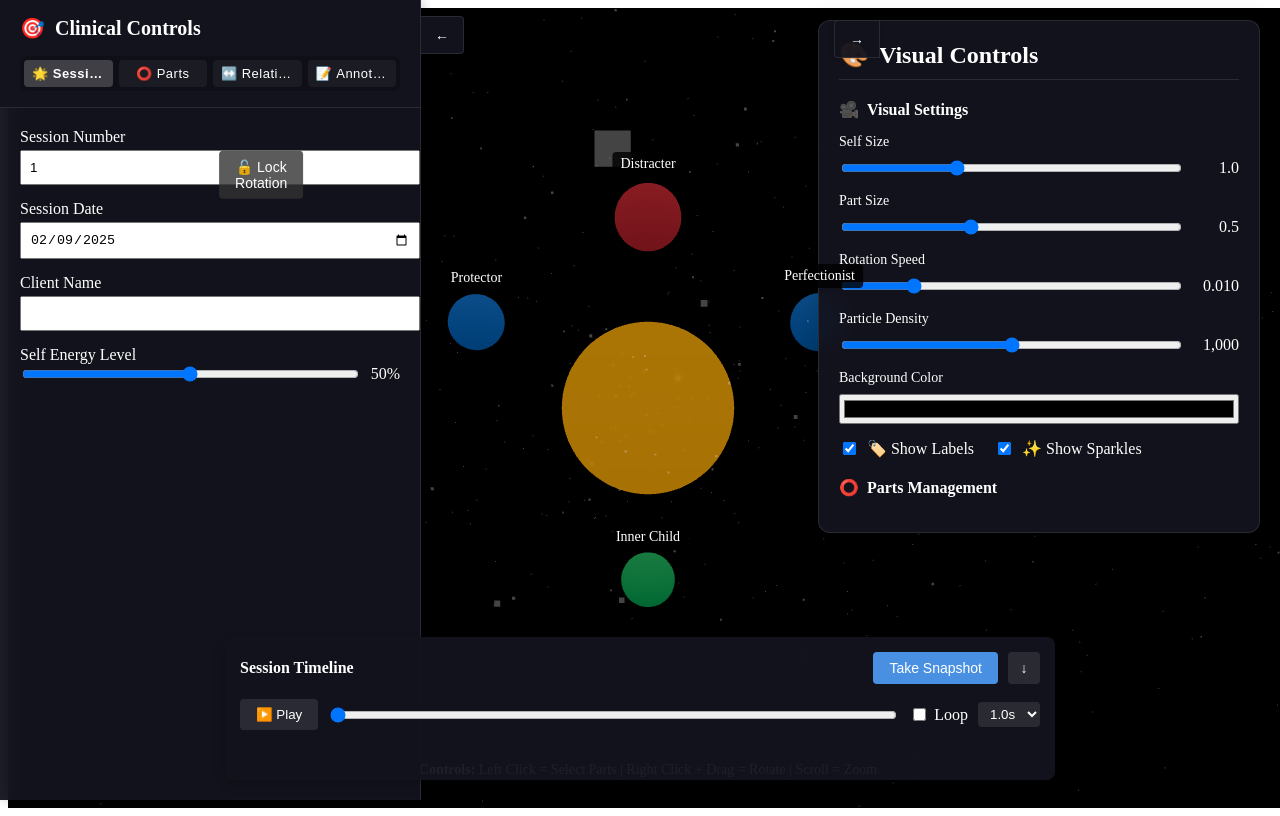
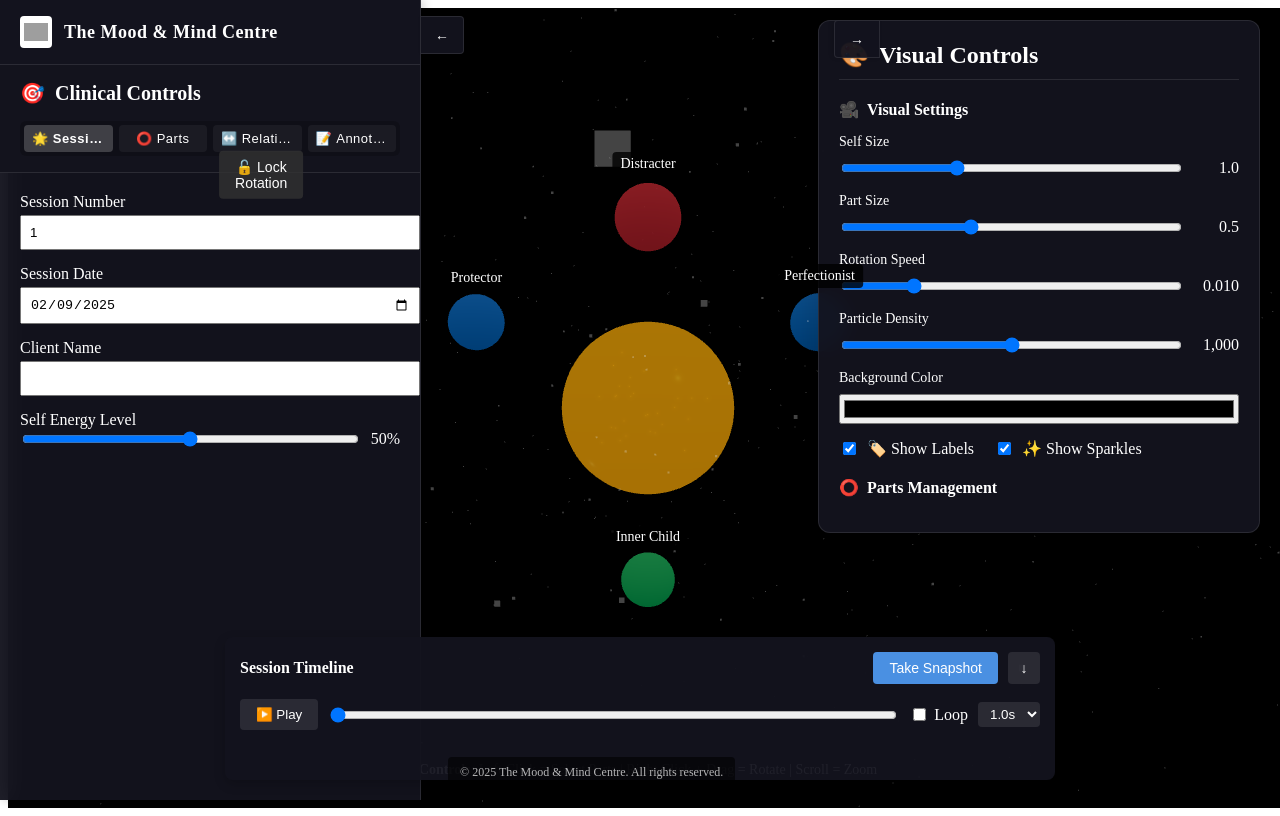
Before and after one commit to Salival-Design/IFS-visulization-tool, a React (Vite) app: page / in a window 1280 px wide. Built offline with nearby package versions, Linux system fonts and the light colour scheme; grey boxes are pictures that could not be loaded.

Commit message:
feat: Add company branding and improve UI layout
- Add The Mood & Mind Centre logo and name to CliniciansControlPanel - Add copyright notice to App component - Improve panel transitions and animations - Enhance UI layout and styling - Fix positioning issues with panels and controls

```diff
--- a/src/App.tsx
+++ b/src/App.tsx
@@ -232,6 +232,21 @@ function App() {
         }}>
           <strong>Controls:</strong> Left Click = Select Parts | Right Click + Drag = Rotate | Scroll = Zoom
         </div>
+
+        {/* Copyright Notice */}
+        <div style={{
+          position: 'absolute',
+          bottom: '20px',
+          left: '440px',
+          color: 'rgba(255, 255, 255, 0.7)',
+          fontSize: '12px',
+          padding: '8px 12px',
+          backgroundColor: 'rgba(0, 0, 0, 0.6)',
+          borderRadius: '4px',
+          zIndex: 1000
+        }}>
+          © {new Date().getFullYear()} The Mood & Mind Centre. All rights reserved.
+        </div>
       </div>
     </ErrorBoundary>
   );
--- a/src/components/CliniciansControlPanel.tsx
+++ b/src/components/CliniciansControlPanel.tsx
@@ -940,6 +940,44 @@ const CliniciansControlPanel: React.FC<CliniciansControlPanelProps> = ({
           scrollbarColor: 'rgba(255,255,255,0.3) rgba(0,0,0,0.2)'
         }}
       >
+        {/* Company Logo and Name */}
+        <div style={{
+          padding: '16px 20px',
+          borderBottom: '1px solid rgba(255,255,255,0.1)',
+          backgroundColor: 'rgba(20, 20, 30, 0.98)',
+          display: 'flex',
+          alignItems: 'center',
+          gap: '12px'
+        }}>
+          <div style={{
+            width: '32px',
+            height: '32px',
+            backgroundColor: '#fff',
+            borderRadius: '4px',
+            display: 'flex',
+            alignItems: 'center',
+            justifyContent: 'center',
+            flexShrink: 0
+          }}>
+            <div style={{
+              width: '24px',
+              height: '24px',
+              backgroundImage: 'url(/logo.png)',
+              backgroundSize: 'contain',
+              backgroundPosition: 'center',
+              backgroundRepeat: 'no-repeat'
+            }} />
+          </div>
+          <div style={{
+            color: 'white',
+            fontSize: '18px',
+            fontWeight: 'bold',
+            letterSpacing: '0.5px'
+          }}>
+            The Mood & Mind Centre
+          </div>
+        </div>
+
         <div style={{
           position: 'sticky',
           top: 0,
```
